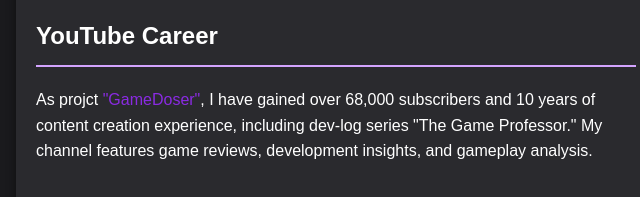
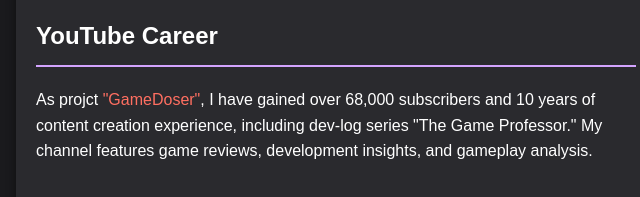
Before and after one commit to Omar-Wahid/CV, a plain HTML site: page index.html in a window 1280 px wide. Shown: the part 2469-2666 px from the top of the page, 304-944 px from the left. Drawn offline with Linux system fonts and the light colour scheme.

Commit message:
ColorChange
Highlight color change

```diff
--- a/index.html
+++ b/index.html
@@ -148,7 +148,7 @@
         }
 
         .highlight {
-            color: #8a2be2;
+            color: #ff6f61;
         }
 
         .accent {
```
